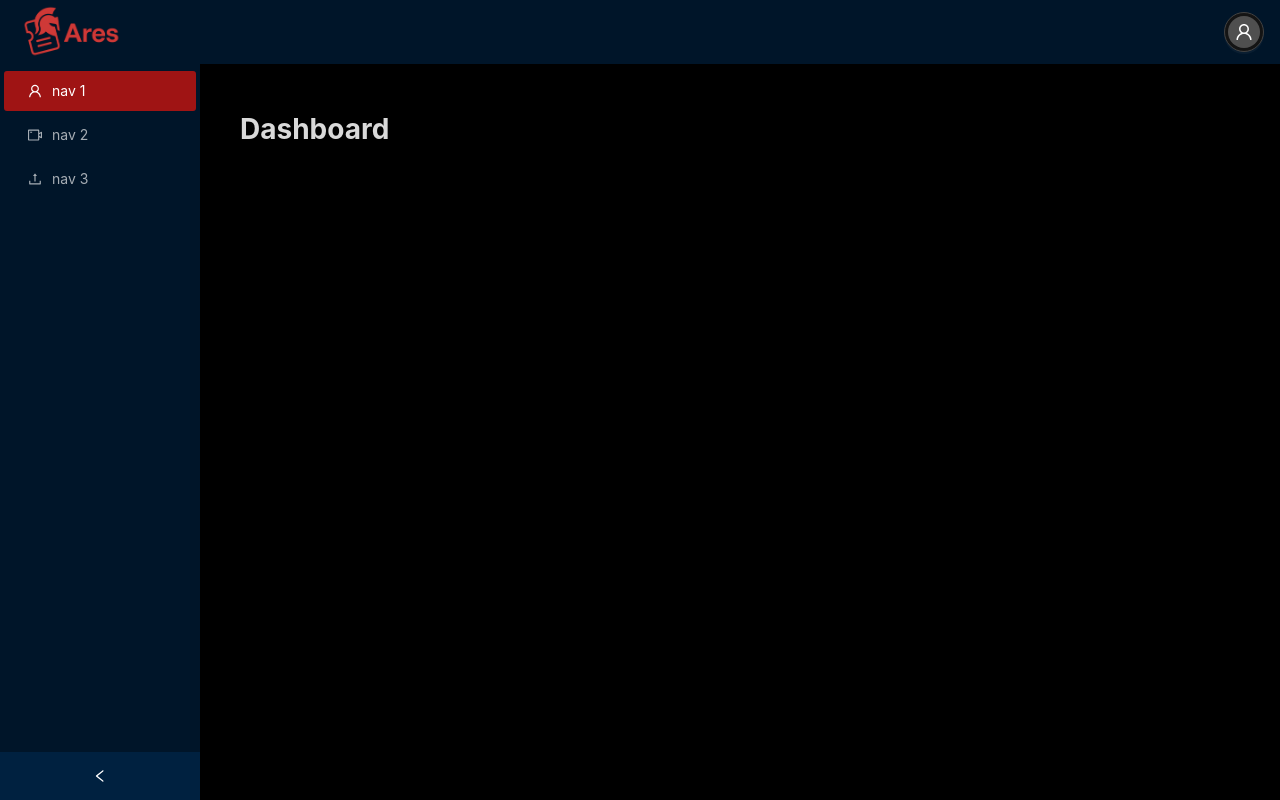
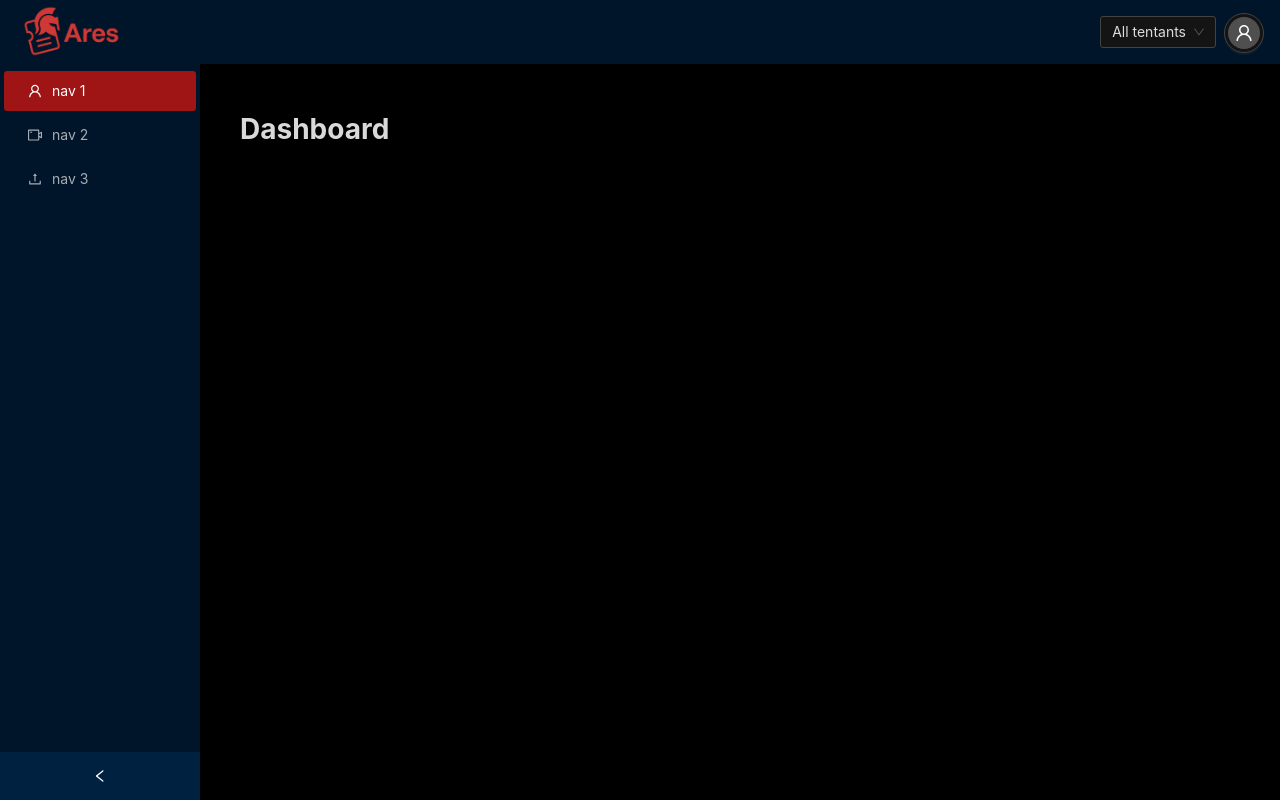
Before and after one commit to jbalde/ares, a Next.js app in the folder apps/web/: page /dashboard in a window 1280 px wide. Built offline with nearby package versions, Linux system fonts and the light colour scheme; what @ant-design/nextjs-registry would draw is missing.

Commit message:
add tenant selection in header

```diff
--- /dev/null
+++ b/apps/web/src/app/(secure)/header.tsx
@@ -0,0 +1,74 @@
+import {
+	Avatar,
+	Button,
+	Dropdown,
+	Flex,
+	Layout,
+	MenuProps,
+	Select,
+	Space,
+} from "antd";
+import SiderComponent from "./sider";
+import { Content, Header } from "antd/es/layout/layout";
+import { UserOutlined } from "@ant-design/icons";
+import Link from "next/link";
+
+export default function HeaderComponent() {
+	const items: MenuProps["items"] = [
+		{
+			key: "profile",
+			label: <Link href="/profile">Profile</Link>,
+		},
+		{
+			key: "settings",
+			label: <Link href="/settings">Settings</Link>,
+		},
+		{
+			key: "logout",
+			label: "Logout",
+		},
+	];
+
+	const onChange = (value: string) => {
+		console.log(`selected ${value}`);
+	};
+
+	const onSearch = (value: string) => {
+		console.log("search:", value);
+	};
+
+	return (
+		<Header style={{ padding: "5px 16px" }}>
+			<Flex
+				align="flex-end"
+				justify="center"
+				vertical
+				style={{ height: "100%" }}
+			>
+				<Space>
+					<Select
+						showSearch
+						placeholder="Select a person"
+						optionFilterProp="label"
+						defaultValue="-all-"
+						//onChange={onChange}
+						//onSearch={onSearch}
+						options={[
+							{
+								value: "-all-",
+								label: "All tentants",
+							},
+						]}
+					/>
+					<Dropdown menu={{ items }} arrow={{ pointAtCenter: true }}>
+						<Button
+							shape="circle"
+							icon={<Avatar icon={<UserOutlined />} />}
+							size="large"
+						></Button>
+					</Dropdown>
+				</Space>
+			</Flex>
+		</Header>
+	);
+}
--- a/apps/web/src/app/(secure)/layout.tsx
+++ b/apps/web/src/app/(secure)/layout.tsx
@@ -3,6 +3,7 @@ import SiderComponent from "./sider";
 import { Content, Header } from "antd/es/layout/layout";
 import { UserOutlined } from "@ant-design/icons";
 import Link from "next/link";
+import HeaderComponent from "./header";
 
 export default function RootLayout({
 	children,
@@ -28,22 +29,7 @@ export default function RootLayout({
 		<Layout style={{ minHeight: "100vh" }}>
 			<SiderComponent />
 			<Layout>
-				<Header style={{ padding: "5px 16px" }}>
-					<Flex
-						align="flex-end"
-						justify="center"
-						vertical
-						style={{ height: "100%" }}
-					>
-						<Dropdown menu={{ items }} arrow={{ pointAtCenter: true }}>
-							<Button
-								shape="circle"
-								icon={<Avatar icon={<UserOutlined />} />}
-								size="large"
-							></Button>
-						</Dropdown>
-					</Flex>
-				</Header>
+				<HeaderComponent />
 				<Content
 					style={{
 						margin: "24px 16px",
```
